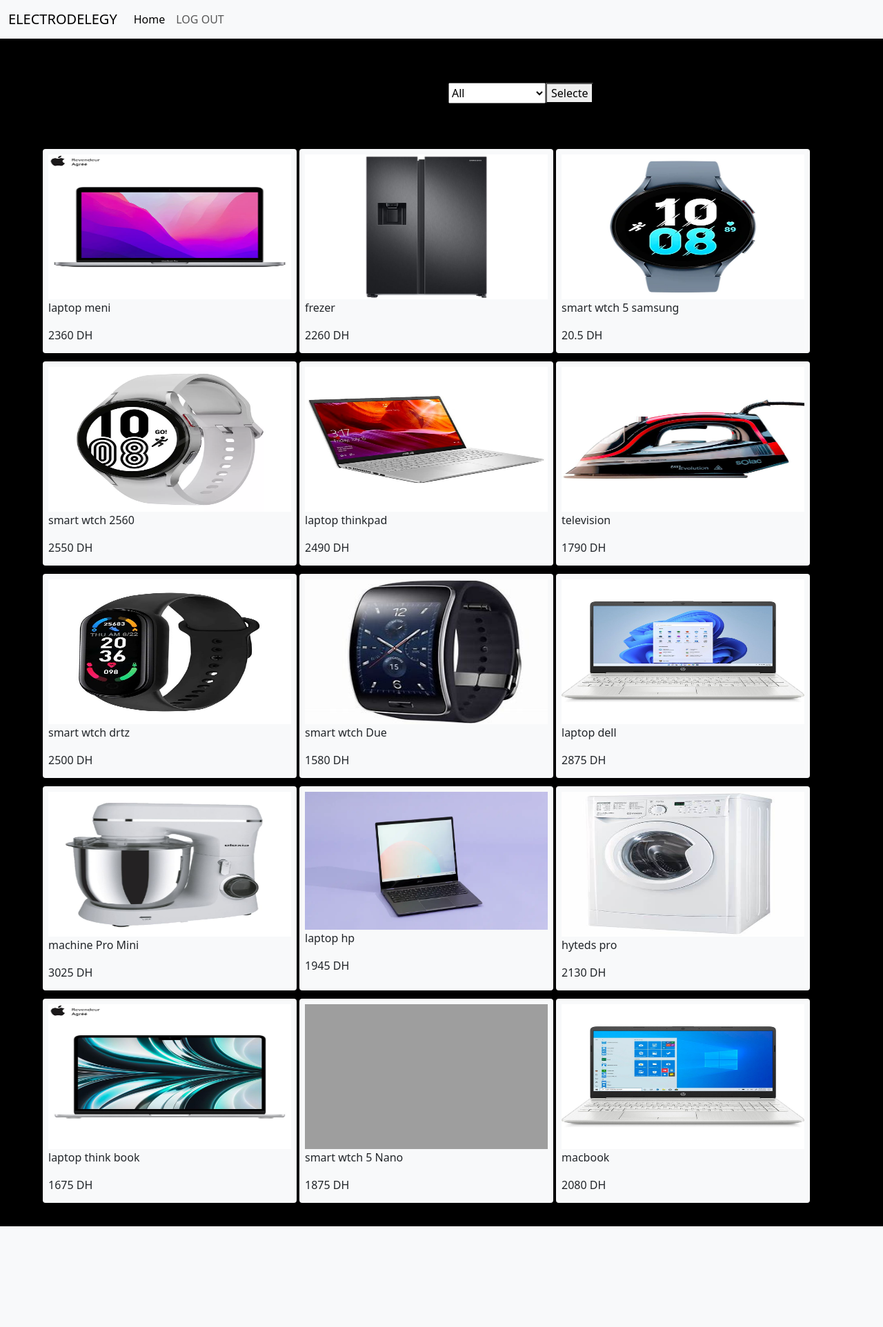
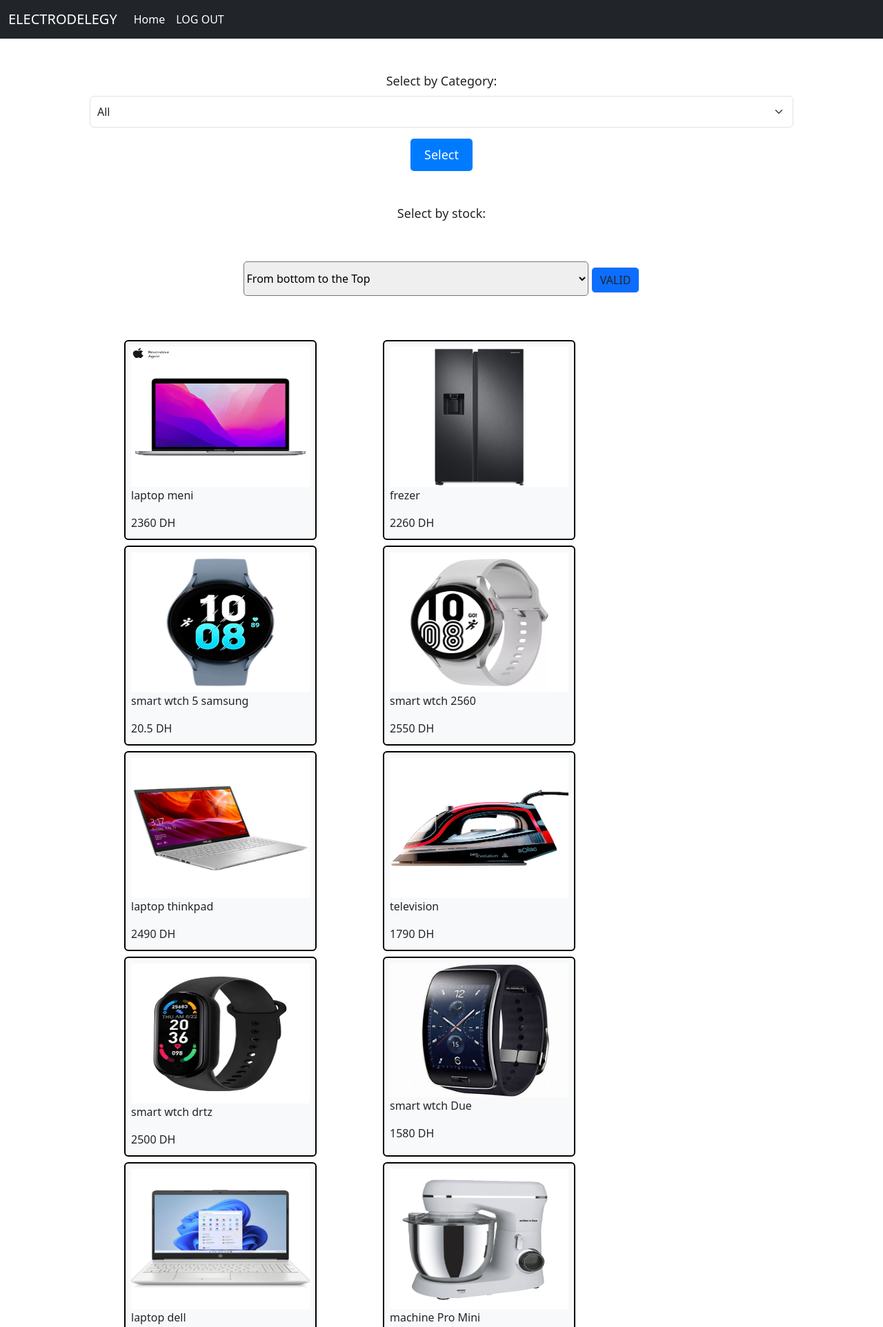
Before and after one commit to hamzalamin/D-velopper-une-application-web-pour-g-rer-ses-produits-lectroniques-et-robotiques-en-stock., a PHP site: page /home.php in a window 1280 px wide. Shown: the top 1924 px of the page at 69% size. Before the commit the page ends 1778 px from the top, so only its background shows below. Run offline with PHP 8.4, Linux system fonts and the light colour scheme; data comes from the database, SQL or seed files in the repository; both versions use the stored data as it was after the commit; grey boxes are pictures that could not be loaded.

Commit message:
last vers

```diff
--- a/hamza.css
+++ b/hamza.css
@@ -1,5 +1,5 @@
 body{
-    background-color: rgb(0, 0, 0);
+    background-color: rgb(255, 255, 255);
 }
 .mx{
     display: flex;
@@ -7,3 +7,98 @@
     margin-top: 5%;
     margin-bottom: 5%;
 }
+.form {
+    display: flex;
+    margin-left: 50%;
+
+}
+.jock{
+    margin-right: 80% !important;
+    margin-top: -40%;
+}
+.jock button{
+    margin: 10px;
+    height: 30px;
+    width: 100px;
+    background-color: #ffffff;
+    border-radius: 10px;
+}
+button:hover {
+    opacity: 0.7;
+}
+.jock input{
+    margin-right: 20%;
+    width: 220%;
+}
+/* Container styling */
+.container {
+    margin-top: 5%;
+
+}
+
+/* Form styling */
+form.mx {
+    display: flex;
+    flex-direction: column;
+    align-items: center;
+
+}
+
+/* Label styling */
+label.mb-2 {
+    font-size: 18px;
+    margin-bottom: 10px;
+}
+
+/* Select styling */
+select.form-select {
+    padding: 10px;
+    font-size: 16px;
+    width: 100%;
+    margin-bottom: 20px;
+
+}
+
+/* Button styling */
+button.btn-primary {
+    background-color: #007bff;
+    color: #fff;
+    padding: 10px 20px;
+    font-size: 18px;
+    border: none;
+    cursor: pointer;
+    border-radius: 5px;
+    transition: background-color 0.3s ease;
+
+}
+
+button.btn-primary:hover {
+    background-color: #0056b3;
+}
+.men {
+    padding: 10px;
+    font-size: 18px;
+}
+
+
+@media (max-width: 767px) {
+
+    form.mx {
+        margin-left: 20%;
+    }
+    .card {
+        margin-bottom: 20%;
+    }
+    .kelma{
+        margin-left: -100px !important;
+        width: 500px ;
+    }
+   /* Default style */
+
+/* Media query for small screens (e.g., phones) */
+@media (max-width: 576px) {
+    .men {
+        font-size: 16px; /* Adjust font size for small screens */
+    }
+}
+}
--- a/home.php
+++ b/home.php
@@ -1,30 +1,28 @@
 <!DOCTYPE html>
 <html lang="en">
 <head>
-    <!-- Your meta tags and links -->
     <link href="https://cdn.jsdelivr.net/npm/bootstrap@5.3.2/dist/css/bootstrap.min.css" rel="stylesheet"
     integrity="sha384-T3c6CoIi6uLrA9TneNEoa7RxnatzjcDSCmG1MXxSR1GAsXEV/Dwwykc2MPK8M2HN" crossorigin="anonymous">
   <script src="https://cdn.jsdelivr.net/npm/bootstrap@5.3.2/dist/js/bootstrap.bundle.min.js"
     integrity="sha384-C6RzsynM9kWDrMNeT87bh95OGNyZPhcTNXj1NW7RuBCsyN/o0jlpcV8Qyq46cDfL"
     crossorigin="anonymous"></script>
-    <link rel="stylesheet" href="https://cdnjs.cloudflare.com/ajax/libs/bootstrap-icons/1.11.1/font/bootstrap-icons.min.css" integrity="sha512-oAvZuuYVzkcTc2dH5z1ZJup5OmSQ000qlfRvuoTTiyTBjwX1faoyearj8KdMq0LgsBTHMrRuMek7s+CxF8yE+w==" crossorigin="anonymous" referrerpolicy="no-referrer" />
     <link rel="stylesheet" href="hamza.css">
 
 </head>
 <body>
-<nav class="navbar navbar-expand-lg navbar-light bg-light">
+<nav class="navbar navbar-expand-lg navbar-dark bg-dark">
   <div class="container-fluid">
-    <a class="navbar-brand" href="#">ELECTRODELEGY </a>
+    <a class="navbar-brand text-white" href="#">ELECTRODELEGY</a>
     <button class="navbar-toggler" type="button" data-bs-toggle="collapse" data-bs-target="#navbarNav" aria-controls="navbarNav" aria-expanded="false" aria-label="Toggle navigation">
       <span class="navbar-toggler-icon"></span>
     </button>
     <div class="collapse navbar-collapse" id="navbarNav">
       <ul class="navbar-nav">
         <li class="nav-item">
-          <a class="nav-link active" aria-current="page" href="home.php">Home</a>
+          <a class="nav-link active text-white" aria-current="page" href="home.php">Home</a>
         </li>
         <li class="nav-item">
-          <a class="nav-link" href="index.php">LOG OUT</a>
+          <a class="nav-link text-white" href="index.php">LOG OUT</a>
         </li>
       </ul>
     </div>
@@ -32,7 +30,7 @@
 </nav>
 
 
-   <!-- Filter products by category -->
+
 
    <?php
     $hostname = "localhost";
@@ -46,82 +44,96 @@
         die("Connection failed: " . mysqli_connect_error());
     }
 
-    // Corrected SQL query to retrieve all columns from the products table
     $result = $connection->query("SELECT * FROM products");
     $category_list =  $connection->query("SELECT * FROM Category");
 
    ?>
-<form class="mx" method="post">
-        <label for="categorySelect"></label>
-        <select name="selectedCategory" id="categorySelect">
-            <?php
-            // Iterate through the fetched categories and populate the dropdown
-            echo '<option value="All" style="color: red; font-size: 18px;">All</option>';
-            while ($productsCategory =   $category_list->fetch_assoc()) {
-                $categoryName = $productsCategory['Category_nam'];
-                echo '<option value="' . $categoryName . '" style="color: red; font-size: 18px;">' . $categoryName . '</option>';
-            }
-            ?>
-        </select>
-
-        <button type="submit"> Selecte </button>
-</form>
-<!-- Filter products by category -->
-    <!-- Filter products by category -->
-<?php
-   if ($_SERVER["REQUEST_METHOD"] == "POST") {
-    $selectedCategory = $_POST['selectedCategory'];
-
-    if($selectedCategory == "All") {
-        display_products($result);
-    } else {
-        // Fetch products based on the selected category
-        $filteredProducts = $connection->query("SELECT Products.Product_Id,Products.Product_name, Products.Product_img, Products.prix_unitair, Products.mini_de_stok, Products.max_de_stok, Category.Category_nam FROM Products JOIN Category ON Products.categoryy_ID = Category.Category_Id and Category.Category_nam = '$selectedCategory';");
-        // Call the function to display filtered products
-        display_products($filteredProducts);
-    }
-
-
-
-
-}else {
-// If the form is not submitted, display all products initially
-display_products($result);
-}
-
-?>
 
 
 
 
 
+<div class="container mt-5 mx-auto text-center ">
+
+        <form class="mx-5" method="post">
+            <label for="categorySelect" class="mb-2">Select by Category:</label>
+            <select name="selectedCategory" id="categorySelect" class="form-select mb-3">
+                <?php
+                echo '<option value="All">All</option>';
+                while ($productsCategory = $category_list->fetch_assoc()) {
+                    $categoryName = $productsCategory['Category_nam'];
+                    echo '<option value="' . $categoryName . '">' . $categoryName . '</option>';
+                }
+                ?>
+            </select>
+            <button type="submit" class="btn btn-primary">Select</button>
+        </form>
+
+    </div>
+    <div class="container mt-5 mx-auto text-center ">
+        <label for="categorySelect" class="mb-2">Select by stock:</label>
+    <form method="post" style="margin-left: 75px" class="container mt-5 mx-auto text-center">
+            <select name="end-soon-products" id="end-soon-products" style="height: 50px; width: 500px; border-radius: 5px;">
+                <?php
+                echo '<option class="men" value="All" style=" padding: 10px; font-size: 18px;"> From bottom to the Top </option>';
+                ?>
+            </select>
+            <button type="submit" class="btn bg-primary border-light"> VALID </button>
+    </form>
+   </div>
+
     <?php
-
-
-    function display_products($result)
-    {
-        echo '<div class="container row mx-5 mb-4 ">';
-
-        // Loop through the fetched products and display each card
+if (isset($_POST["end-soon-products"])) {
+    $filteredProductsByQuantity = $connection->query("SELECT * from Products where max_de_stok < mini_de_stok;");
+    display_products($filteredProductsByQuantity);
+} elseif (isset($_POST['selectedCategory'])) {
+    $selectedCategory = $_POST['selectedCategory'];
+    if ($selectedCategory == "All") {
+        display_products($result);
+    } else {
+        $filteredProducts = $connection->query("SELECT Products.Product_Id,Products.Product_name, Products.Product_img, Products.prix_unitair, Products.mini_de_stok, Products.max_de_stok, Category.Category_nam FROM Products JOIN Category ON Products.categoryy_ID = Category.Category_Id and Category.Category_nam = '$selectedCategory';");
+        display_products($filteredProducts);
+    }
+} else {
+    display_products($result);
+}
+?>
+<?php
+function display_products($result)
+{
+?>
+    <div style="margin-left:120px" class="container row  mb-4">
+        <?php
         while ($product = $result->fetch_assoc()) {
             $imagePath = $product['Product_img'];
             $label = $product['Product_name'];
             $unitPrice = $product['prix_unitair'];
             $minQuantity = $product['mini_de_stok'];
             $stockQuantity = $product['max_de_stok'];
+        ?>
+            <div style="height:290px;  border:2px black solid;" class="col-sm-12 col-lg-3 card mx-5 mb-2 p-2 bg-light col-12 kelma">
+                <img src="<?php echo $imagePath; ?>" class="h-75" alt="Product Image">
+                <p><?php echo $label; ?></p>
+                <p><?php echo $unitPrice; ?> DH</p>
+            </div>
+        <?php
+        }
+        ?>
+    </div>
+<?php
+}
+?>
+<footer style="background-color: rgb(95, 95, 95);">
+<div>
+<hr>
 
-            // Display product card
-            echo '<div style="height:300px; border:2px black solid;" class="col-lg-4 card mx-6 mb-2 p-2 bg-light">';
-            echo '<img src="' . $imagePath . '" class="h-75" alt="Product Image">';
-            echo '<p>' . $label . '</p>';
-            echo '<p>' . $unitPrice . ' DH</p>';
-            echo '</div>';
-        }
-
-        echo '</div>';
-    }
+<br><p style="display: flex; justify-content: center; color:white;">&copy; CopyRight, Designeby:HLF</p><br>
+<hr>
+</div>
+</footer>
 
 
-    ?>
+
+
 </body>
 </html>
```
Also changed, not shown: index.php (+11 -8 lines), sql.sql (+18 -18 lines), images/1-.jpg (added), images/OIP.jpg (added), 1 other file.
